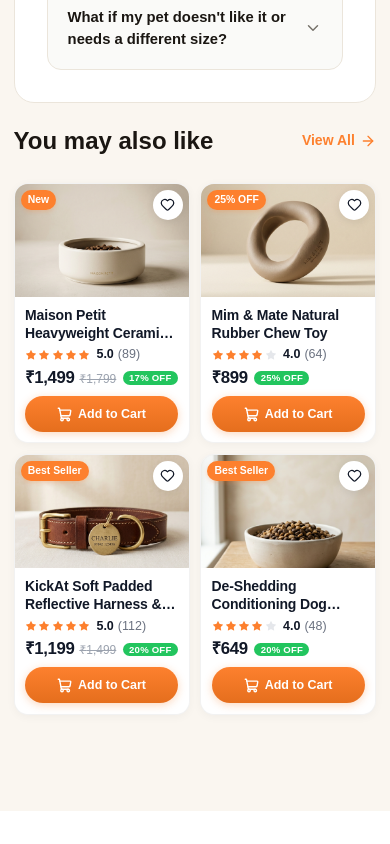
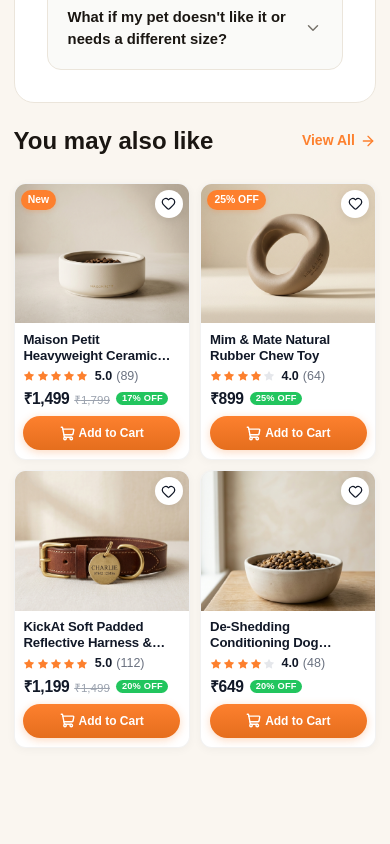
Before and after one commit to SevenX-Labs/kickat-client, a Next.js app: page /product/d-1 in a window 390 px wide. Shown: the part 3883-4727 px from the top of the page. Before the commit the page ends 4694 px from the top, so only its background shows below. Built offline with nearby package versions, Linux system fonts and the light colour scheme.

Commit message:
feat: implement ProductInfo component with cart animation, quantity control, and product configuration selectors

```diff
--- a/src/components/common/HomeProductCard/HomeProductCard.module.css
+++ b/src/components/common/HomeProductCard/HomeProductCard.module.css
@@ -231,11 +231,11 @@
 /* Mobile Overrides */
 @media (max-width: 640px) {
   .homeCard {
-    border-radius: 14px;
+    border-radius: 12px;
   }
 
   .cardImageArea {
-    aspect-ratio: 1 / 0.65;
+    aspect-ratio: 1 / 0.8;
   }
 
   .cardBadge {
@@ -248,34 +248,37 @@
   .cardWishlistBtn {
     top: 6px;
     right: 6px;
-    width: 30px;
-    height: 30px;
+    width: 28px;
+    height: 28px;
   }
 
   .cardContent {
-    padding: 0.65rem;
+    padding: 0.55rem;
   }
 
   .cardTitle {
-    font-size: 0.875rem;
+    font-size: 0.825rem;
+    line-height: 1.2;
     margin-bottom: 0.2rem;
   }
 
   .cardPrice {
-    font-size: 1.05rem;
+    font-size: 0.975rem;
   }
 
   .originalPrice {
-    font-size: 0.75rem;
+    font-size: 0.725rem;
   }
 
   .discountTag {
-    font-size: 0.6rem;
-    padding: 0.12rem 0.4rem;
+    font-size: 0.58rem;
+    padding: 0.1rem 0.35rem;
   }
 
   .addToCartBtn {
-    height: 36px;
-    font-size: 0.78rem;
+    height: 34px;
+    font-size: 0.75rem;
+    gap: 0.25rem;
+    padding: 0 0.5rem;
   }
 }
--- a/src/components/common/HomeProductCard/HomeProductCard.tsx
+++ b/src/components/common/HomeProductCard/HomeProductCard.tsx
@@ -3,6 +3,7 @@
 import React, { useState } from 'react';
 import Image from 'next/image';
 import Link from 'next/link';
+import { useRouter } from 'next/navigation';
 import { Heart, Star, ShoppingCart, Trash2, Check } from 'lucide-react';
 import styles from './HomeProductCard.module.css';
 
@@ -27,6 +28,7 @@ interface HomeProductCardProps {
 }
 
 export default function HomeProductCard({ product, onRemoveFromWishlist }: HomeProductCardProps) {
+  const router = useRouter();
   const [isWishlisted, setIsWishlisted] = useState(false);
   const [isAdded, setIsAdded] = useState(false);
 
@@ -50,7 +52,10 @@ export default function HomeProductCard({ product, onRemoveFromWishlist }: HomeP
   const handleAddToCart = (e: React.MouseEvent) => {
     e.preventDefault();
     e.stopPropagation();
-    if (isAdded) return;
+    if (isAdded) {
+      router.push('/cart');
+      return;
+    }
 
     const startElem = e.currentTarget as HTMLElement;
     const cartBtn = document.getElementById('navbar-cart-btn');
@@ -94,12 +99,12 @@ export default function HomeProductCard({ product, onRemoveFromWishlist }: HomeP
       const animation = flyingImg.animate(
         [
           { transform: 'translate3d(0, 0, 0) scale(1) rotate(0deg)', opacity: 1 },
-          { offset: 0.45, transform: `translate3d(${deltaX * 0.45}px, ${deltaY * 0.45 - 120}px, 0) scale(0.68) rotate(-12deg)`, opacity: 0.95 },
+          { offset: 0.45, transform: `translate3d(${deltaX * 0.45}px, ${deltaY * 0.45 - 140}px, 0) scale(0.72) rotate(-12deg)`, opacity: 0.95 },
           { transform: `translate3d(${deltaX}px, ${deltaY}px, 0) scale(0.12) rotate(-30deg)`, opacity: 0.1 },
         ],
         {
-          duration: 700,
-          easing: 'cubic-bezier(0.2, 0.8, 0.2, 1)',
+          duration: 1800,
+          easing: 'cubic-bezier(0.2, 0.9, 0.3, 1)',
           fill: 'forwards',
         }
       );
@@ -113,22 +118,24 @@ export default function HomeProductCard({ product, onRemoveFromWishlist }: HomeP
     }
 
     setIsAdded(true);
-    setTimeout(() => setIsAdded(false), 1800);
   };
 
   const getBadgeText = () => {
-    if (!product.badge) return 'Best Seller';
-    if (product.badge === 'Popular' || product.badge === 'Best Seller') return 'Best Seller';
+    if (!product.badge || product.badge === 'Popular' || product.badge === 'Best Seller') {
+      return null;
+    }
     if (product.badge === 'New' || product.badge === 'New Arrival') return 'New';
     if (product.badge === 'Sale') return `${discountPercent}% OFF`;
     return product.badge;
   };
 
+  const badgeText = getBadgeText();
+
   return (
     <div className={styles.homeCard}>
       {/* Top Image Area */}
       <div className={styles.cardImageArea}>
-        <span className={styles.cardBadge}>{getBadgeText()}</span>
+        {badgeText && <span className={styles.cardBadge}>{badgeText}</span>}
 
         <button
           className={`${styles.cardWishlistBtn} ${isWishlisted ? styles.wishlistedActive : ''}`}
@@ -198,7 +205,7 @@ export default function HomeProductCard({ product, onRemoveFromWishlist }: HomeP
           {isAdded ? (
             <>
               <Check size={15} color="#ffffff" strokeWidth={2.5} />
-              <span>Added!</span>
+              <span>Go to Cart</span>
             </>
           ) : (
             <>
--- a/src/components/common/ProductCard/ProductCard.tsx
+++ b/src/components/common/ProductCard/ProductCard.tsx
@@ -3,6 +3,7 @@
 import React, { useState } from 'react';
 import Image from 'next/image';
 import Link from 'next/link';
+import { useRouter } from 'next/navigation';
 import { Heart, Star, ShoppingCart, Trash2, Truck, Check } from 'lucide-react';
 import styles from './ProductCard.module.css';
 
@@ -48,6 +49,7 @@ function getDescription(product: Product): string {
 }
 
 export default function ProductCard({ product, onRemoveFromWishlist }: ProductCardProps) {
+  const router = useRouter();
   const [selectedSwatch, setSelectedSwatch] = useState(0);
   const [isWishlisted, setIsWishlisted] = useState(false);
   const [isAdded, setIsAdded] = useState(false);
@@ -72,7 +74,10 @@ export default function ProductCard({ product, onRemoveFromWishlist }: ProductCa
   const handleAddToCart = (e: React.MouseEvent) => {
     e.preventDefault();
     e.stopPropagation();
-    if (isAdded) return;
+    if (isAdded) {
+      router.push('/cart');
+      return;
+    }
 
     const startElem = e.currentTarget as HTMLElement;
     const cartBtn = document.getElementById('navbar-cart-btn');
@@ -116,12 +121,12 @@ export default function ProductCard({ product, onRemoveFromWishlist }: ProductCa
       const animation = flyingImg.animate(
         [
           { transform: 'translate3d(0, 0, 0) scale(1) rotate(0deg)', opacity: 1 },
-          { offset: 0.45, transform: `translate3d(${deltaX * 0.45}px, ${deltaY * 0.45 - 120}px, 0) scale(0.68) rotate(-12deg)`, opacity: 0.95 },
+          { offset: 0.45, transform: `translate3d(${deltaX * 0.45}px, ${deltaY * 0.45 - 140}px, 0) scale(0.72) rotate(-12deg)`, opacity: 0.95 },
           { transform: `translate3d(${deltaX}px, ${deltaY}px, 0) scale(0.12) rotate(-30deg)`, opacity: 0.1 },
         ],
         {
-          duration: 700,
-          easing: 'cubic-bezier(0.2, 0.8, 0.2, 1)',
+          duration: 1800,
+          easing: 'cubic-bezier(0.2, 0.9, 0.3, 1)',
           fill: 'forwards',
         }
       );
@@ -135,18 +140,15 @@ export default function ProductCard({ product, onRemoveFromWishlist }: ProductCa
     }
 
     setIsAdded(true);
-    setTimeout(() => setIsAdded(false), 1800);
   };
 
   return (
     <div className={styles.productCard}>
       {/* Product Image Area */}
       <div className={styles.cardImageArea}>
-        {product.badge && (
+        {product.badge && product.badge !== 'Best Seller' && product.badge !== 'Popular' && (
           <span className={styles.cardBadge}>
-            {product.badge === 'Popular' || product.badge === 'Best Seller'
-              ? 'BESTSELLER'
-              : product.badge === 'New' || product.badge === 'New Arrival'
+            {product.badge === 'New' || product.badge === 'New Arrival'
               ? 'NEW'
               : product.badge === 'Sale'
               ? 'SALE'
@@ -257,7 +259,7 @@ export default function ProductCard({ product, onRemoveFromWishlist }: ProductCa
             {isAdded ? (
               <>
                 <Check size={15} color="#ffffff" strokeWidth={2.5} />
-                <span className={styles.btnText}>Added!</span>
+                <span className={styles.btnText}>Go to Cart</span>
               </>
             ) : (
               <>
--- a/src/components/common/ProductRow/ProductRow.module.css
+++ b/src/components/common/ProductRow/ProductRow.module.css
@@ -117,7 +117,7 @@
   }
 
   .grid {
-    grid-template-columns: repeat(1, 1fr);
-    gap: 1.25rem;
+    grid-template-columns: repeat(2, 1fr);
+    gap: 0.75rem;
   }
 }
--- a/src/components/shop/ProductDetail/ProductInfo.tsx
+++ b/src/components/shop/ProductDetail/ProductInfo.tsx
@@ -89,7 +89,7 @@ export function ProductInfo({ product }: ProductInfoProps) {
         },
         {
           offset: 0.45,
-          transform: `translate3d(${deltaX * 0.45}px, ${deltaY * 0.45 - 130}px, 0) scale(0.7) rotate(-12deg)`,
+          transform: `translate3d(${deltaX * 0.45}px, ${deltaY * 0.45 - 140}px, 0) scale(0.72) rotate(-12deg)`,
           opacity: 0.95,
         },
         {
@@ -98,8 +98,8 @@ export function ProductInfo({ product }: ProductInfoProps) {
         },
       ],
       {
-        duration: 750,
-        easing: 'cubic-bezier(0.2, 0.8, 0.2, 1)',
+        duration: 1800,
+        easing: 'cubic-bezier(0.2, 0.9, 0.3, 1)',
         fill: 'forwards',
       }
     );
@@ -128,7 +128,7 @@ export function ProductInfo({ product }: ProductInfoProps) {
     setTimeout(() => {
       setIsAdding(false);
       setHasAdded(true);
-    }, 750);
+    }, 1800);
   };
 
   const handleBuyNow = () => {
```
